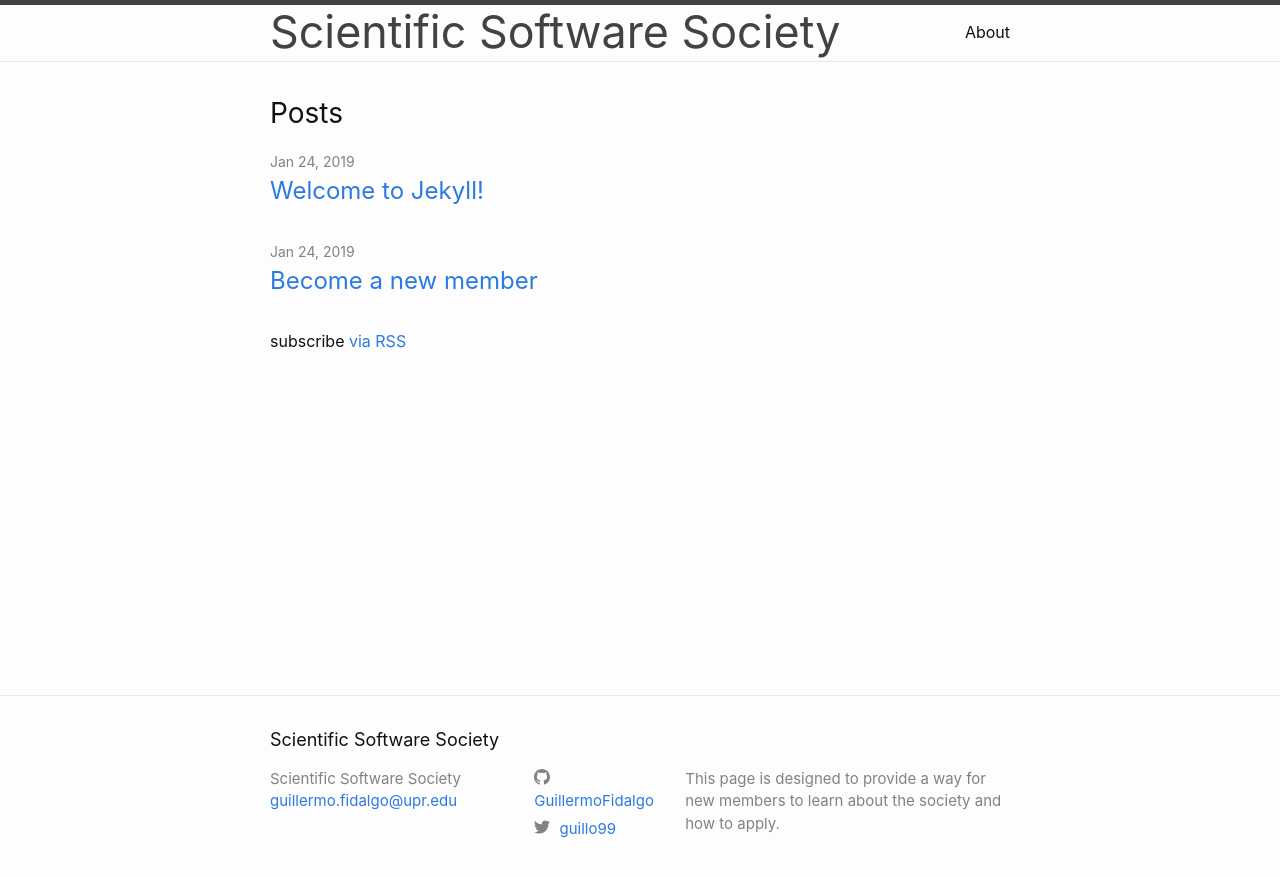
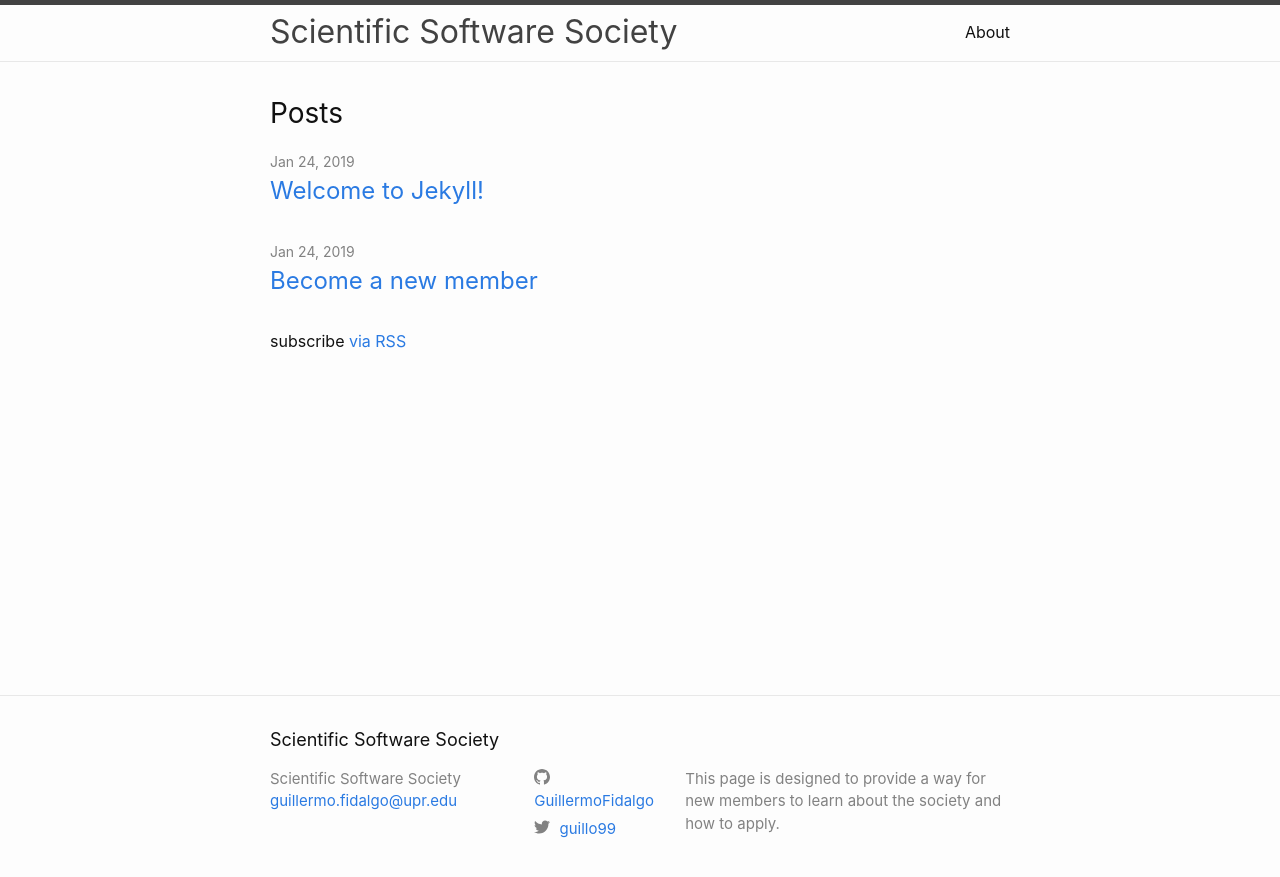
Before and after one commit to YarelisAcevedo/SSC, a Jekyll site: the page built from index.md, in a window 1280 px wide. Shown: the top 877 px of the page. Built offline with Jekyll 4.4.1, drawn with Linux system fonts in a browser that asks for light colours.

Commit message:
changed Title font size to 2em

```diff
--- a/_includes/header.html
+++ b/_includes/header.html
@@ -3,7 +3,7 @@
   <div class="wrapper">
     {%- assign default_paths = site.pages | map: "path" -%}
     {%- assign page_paths = site.header_pages | default: default_paths -%}
-    <a class="site-title" rel="author" style="font-size:3.5vw"  href="{{ "/" | relative_url }}">{{ site.title | escape }}</a>
+    <a class="site-title" rel="author" style="font-size:2em"  href="{{ "/" | relative_url }}">{{ site.title | escape }}</a>
 
     {%- if page_paths -%}
       <nav class="site-nav">
```
